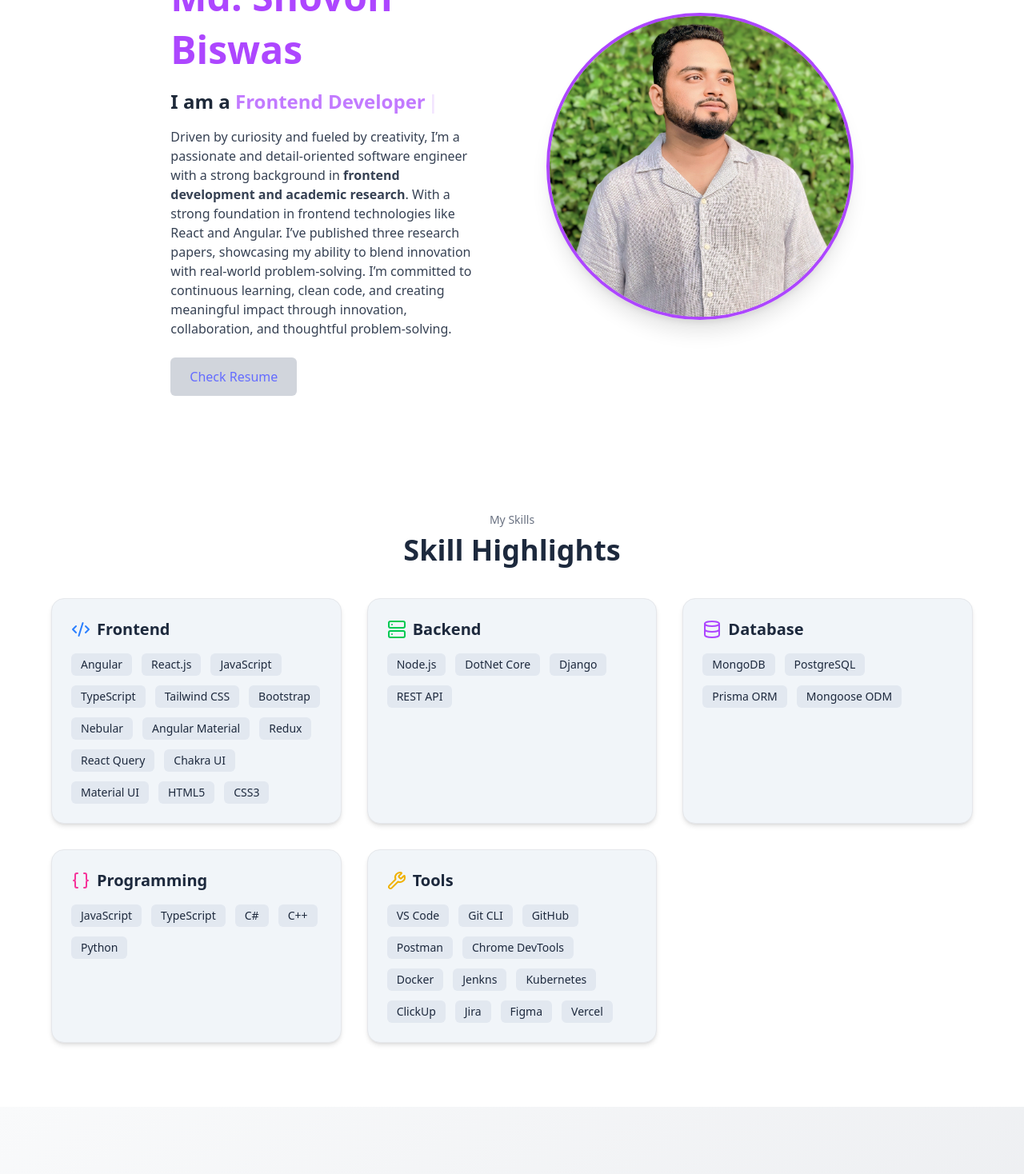
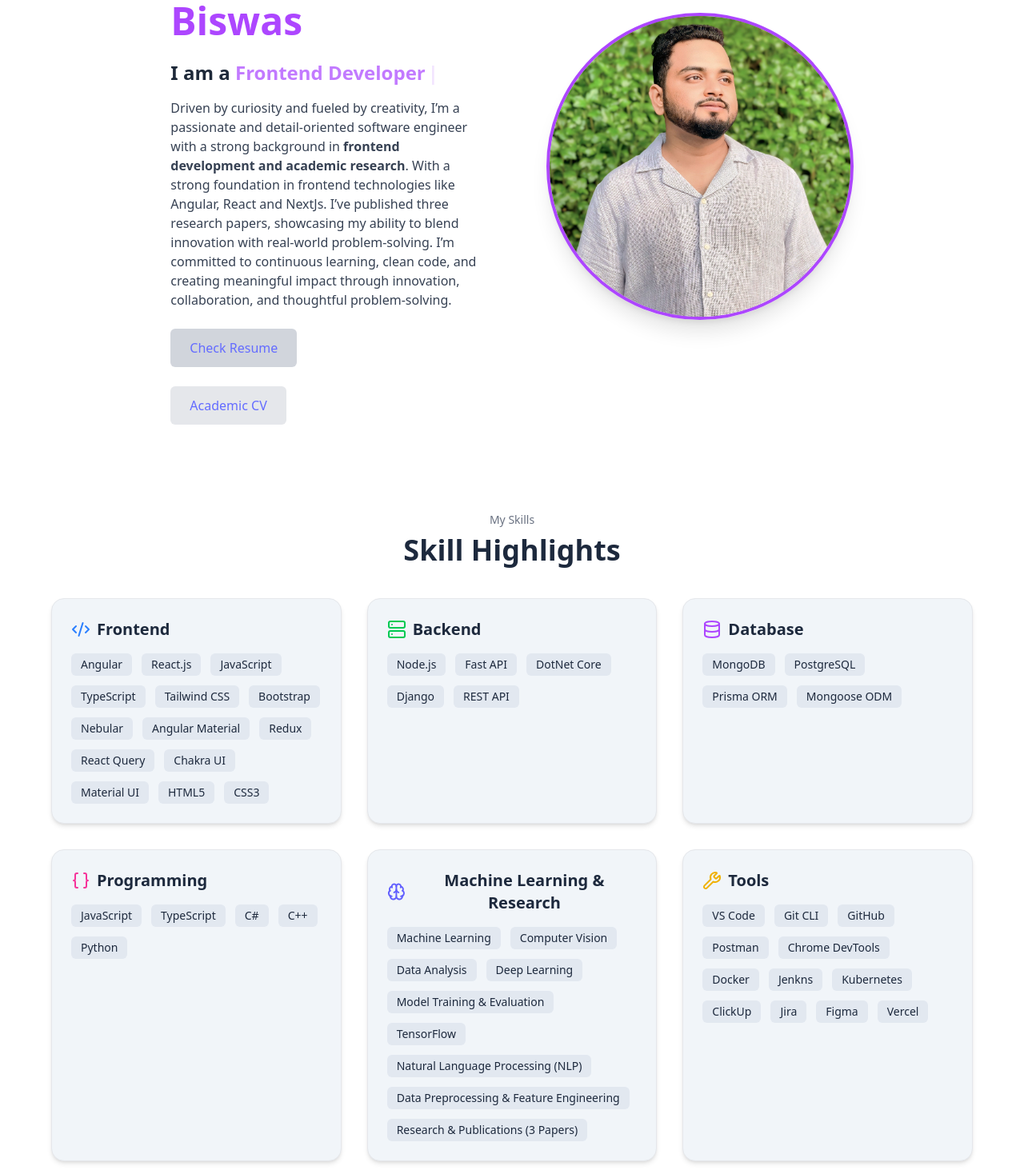
Before and after one commit to Imran-Shovon/Portfolio-React, a React (Vite) app: page /contact in a window 1280 px wide. Shown: the part 240-1708 px from the top of the page at 80% size. Built offline with nearby package versions, Linux system fonts and the light colour scheme.

Commit message:
Added email service

```diff
--- a/package.json
+++ b/package.json
@@ -12,6 +12,7 @@
   "dependencies": {
     "@headlessui/react": "^2.2.4",
     "@tailwindcss/vite": "^4.1.10",
+    "emailjs-com": "^3.2.0",
     "firebase": "^12.0.0",
     "lucide-react": "^0.515.0",
     "react": "^19.1.0",
--- a/src/features/Home/Home.jsx
+++ b/src/features/Home/Home.jsx
@@ -33,7 +33,7 @@ const Home = () => {
           Driven by curiosity and fueled by creativity, I’m a passionate and detail-oriented software engineer
           with a strong background in <strong>frontend development and academic research</strong>.
           With a strong foundation in
-          frontend technologies like React and Angular. I’ve published three research papers,
+          frontend technologies like Angular, React and NextJs. I’ve published three research papers,
           showcasing my ability to blend innovation with real-world problem-solving. I’m committed to continuous
           learning, clean code, and creating meaningful impact through innovation, collaboration, and thoughtful
           problem-solving.
@@ -48,6 +48,16 @@ const Home = () => {
             className="inline-block px-6 py-3 rounded-md bg-gray-300 dark:bg-gray-600 text-blue-100 dark:text-white hover:bg-blue-300 dark:hover:bg-blue-400 transition duration-300"
           >
             Check Resume
+          </a>
+        </div>
+        <div className="mt-6 mb-6">
+          <a
+            href="https://drive.google.com/file/d/1W7U-KWDSOEPnrJKgFvIIzKiq3Dmgtcq0/view?usp=sharing"
+            target="_blank"
+            rel="noopener noreferrer"
+            className="inline-block px-6 py-3 rounded-md bg-gray-200 dark:bg-gray-400 text-blue-100 dark:text-white hover:bg-blue-300 dark:hover:bg-blue-400 transition duration-300"
+          >
+            Academic CV
           </a>
         </div>
       </div>
--- a/src/features/Skills/Skills.jsx
+++ b/src/features/Skills/Skills.jsx
@@ -1,5 +1,10 @@
 import {
-  Code2, Server, Database, Braces, Wrench, PenTool
+  Braces,
+  Brain,
+  Code2,
+  Database,
+  Server,
+  Wrench
 } from "lucide-react";
 
 const skills = [
@@ -15,7 +20,7 @@ const skills = [
   {
     title: "Backend",
     icon: <Server className="text-green-500" />,
-    items: ["Node.js", "DotNet Core", "Django", "REST API"],
+    items: ["Node.js", "Fast API", "DotNet Core", "Django", "REST API"],
   },
   {
     title: "Database",
@@ -28,17 +33,30 @@ const skills = [
     items: ["JavaScript", "TypeScript", "C#", "C++", "Python" ],
   },
   {
+    title: "Machine Learning & Research",
+    icon: <Brain className="text-indigo-500" />, // import { Brain } from "lucide-react"
+    items: [
+      "Machine Learning",
+      "Computer Vision",
+      "Data Analysis",
+      "Deep Learning",
+      "Model Training & Evaluation",
+      "TensorFlow",
+      "Natural Language Processing (NLP)",
+      "Data Preprocessing & Feature Engineering",
+      "Research & Publications (3 Papers)",
+    ],
+  },
+  {
     title: "Tools",
     icon: <Wrench className="text-yellow-500" />,
-    items: ["VS Code", "Git CLI", "GitHub", "Postman", "Chrome DevTools", "Docker", "Jenkns", "Kubernetes",
-      "ClickUp","Jira", "Figma",  "Vercel"],
+    items: [
+      "VS Code", "Git CLI", "GitHub", "Postman", "Chrome DevTools",
+      "Docker", "Jenkns", "Kubernetes", "ClickUp","Jira", "Figma",  "Vercel"
+    ],
   },
-  // {
-  //   title: "Creative",
-  //   icon: <PenTool className="text-red-500" />,
-  //   items: ["Figma", "Illustrator", "Photoshop"],
-  // },
 ];
+
 
 export default function Skills() {
   return (
@@ -47,11 +65,14 @@ export default function Skills() {
         <p className="text-sm text-gray-500 dark:text-gray-400 mb-2">My Skills</p>
         <h2 className="text-4xl font-bold mb-10">Skill Highlights</h2>
 
-        <div className="grid md:grid-cols-2 lg:grid-cols-3 gap-8">
+        <div className="grid cursor-pointer md:grid-cols-2 lg:grid-cols-3 gap-8">
           {skills.map((category) => (
             <div
               key={category.title}
-              className="bg-slate-100 dark:bg-gray-900 rounded-2xl p-6 shadow-md border border-gray-200 dark:border-gray-800 transition-colors"
+              className="bg-slate-100 dark:bg-gray-900 rounded-2xl p-6 shadow-md border
+                        border-gray-200 dark:border-gray-800
+                        transition-all duration-300 ease-in-out
+                        hover:scale-105 hover:shadow-xl"
             >
               <h3 className="text-xl font-semibold flex items-center gap-2 mb-4">
                 {category.icon} {category.title}
@@ -60,7 +81,9 @@ export default function Skills() {
                 {category.items.map((skill) => (
                   <span
                     key={skill}
-                    className="bg-slate-200 dark:bg-slate-800 text-sm px-3 py-1 rounded-md text-slate-800 dark:text-slate-100 hover:bg-blue-500 dark:hover:bg-blue-500 transition"
+                    className="bg-slate-200 dark:bg-slate-800 text-sm px-3 py-1 rounded-md
+                              text-slate-800 dark:text-slate-100
+                              transition"
                   >
                     {skill}
                   </span>
@@ -69,6 +92,7 @@ export default function Skills() {
             </div>
           ))}
         </div>
+
       </div>
     </section>
   );
```
Also changed, not shown: src/features/Contact/Contact.jsx (+72 -51 lines), 1 other file (tests, documents, lock files or other folders).
